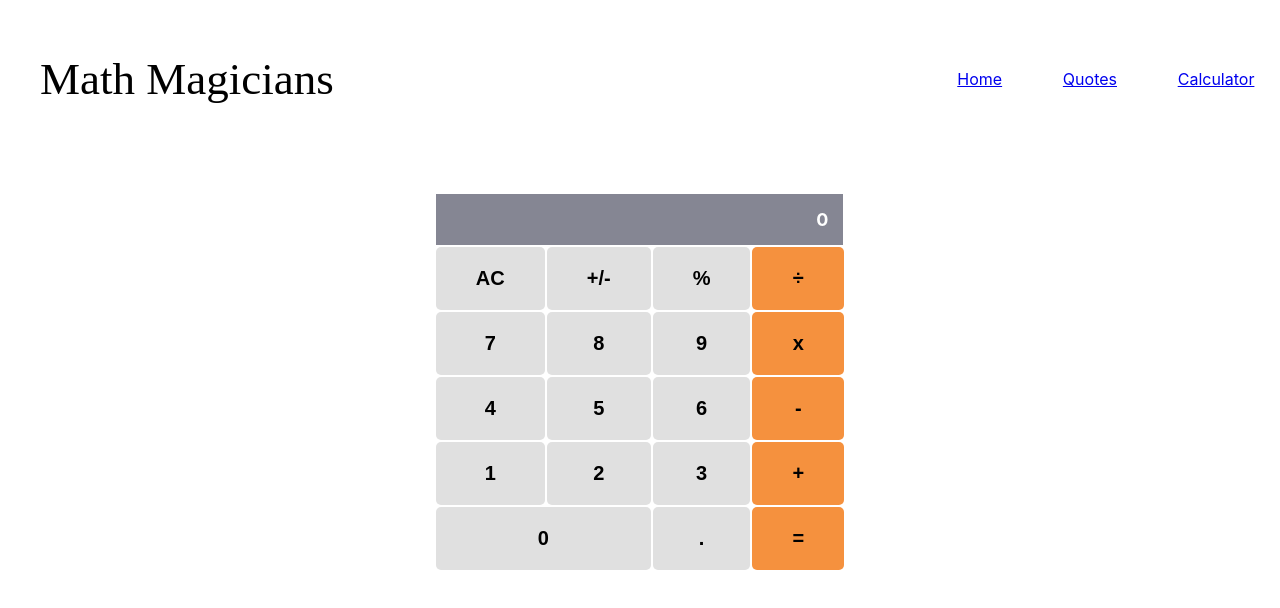
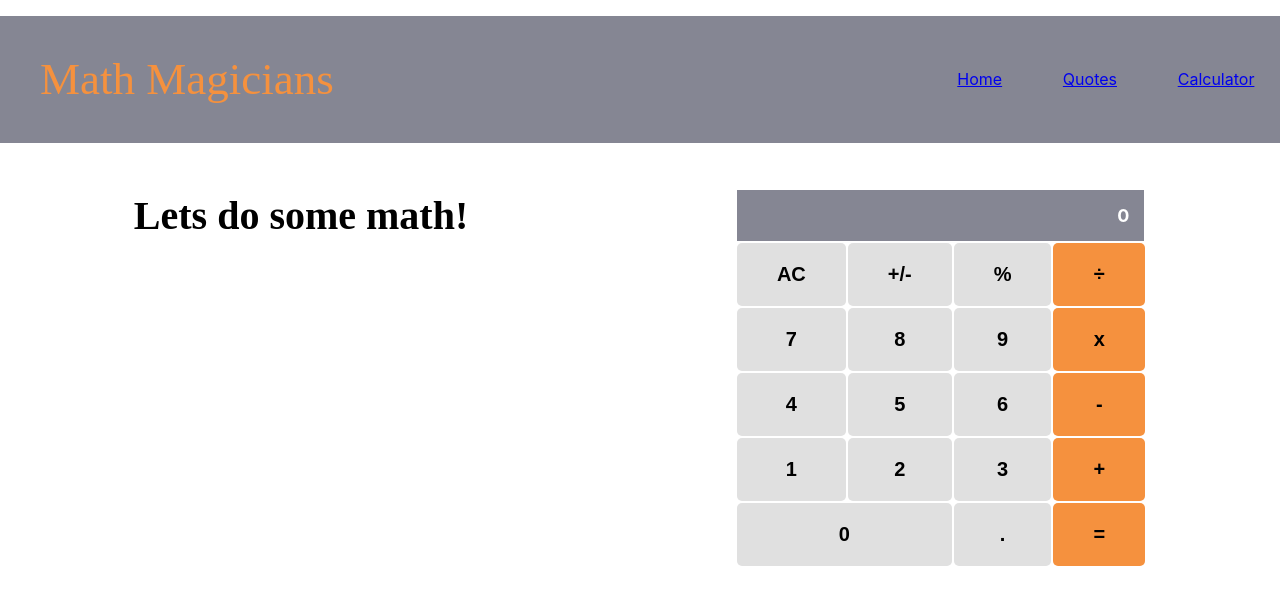
Before and after one commit to Suzi216/math-magicians, a React (Create React App) app: page /calculator in a window 1280 px wide. Shown: the top 608 px of the page. Built offline with nearby package versions, Linux system fonts and the light colour scheme.

Commit message:
Adding more style to website

```diff
--- a/src/App.css
+++ b/src/App.css
@@ -1,7 +1,5 @@
 table {
-  margin-left: auto;
-  margin-right: auto;
-  margin-top: 50px;
+  margin-top: 30px;
 }
 
 .result {
@@ -36,3 +34,13 @@ table {
   border: none;
   border-radius: 5px;
 }
+.container{
+  display: flex;
+  flex-direction: row;
+  justify-content: space-around;
+}
+h2{
+  font-family: serif;
+  font-size: 40px;
+  font-size: 400;
+}
--- a/src/components/Calculator.js
+++ b/src/components/Calculator.js
@@ -16,6 +16,7 @@ const Calculator = () => {
   const { total, next, operation } = items;
   return (
     <div className="container">
+      <h2> Lets do some math!</h2>
       <table cellSpacing="0">
         <tr>
           <td colSpan="3">
--- a/src/styles/homeANDquotes.css
+++ b/src/styles/homeANDquotes.css
@@ -6,7 +6,7 @@ h5{
 }
 h3{
   font-family: serif;
-  color: red;
+  color: #f5913e;
 }
 p{
   font-family: serif;
--- a/src/styles/navbar.css
+++ b/src/styles/navbar.css
@@ -8,6 +8,8 @@
   padding-right: 2%;
   align-content: center;
   align-items: center;
+  background-color: #858693;
+  color: #f5913e;
 }
 h1{
   font-family: serif;
```
